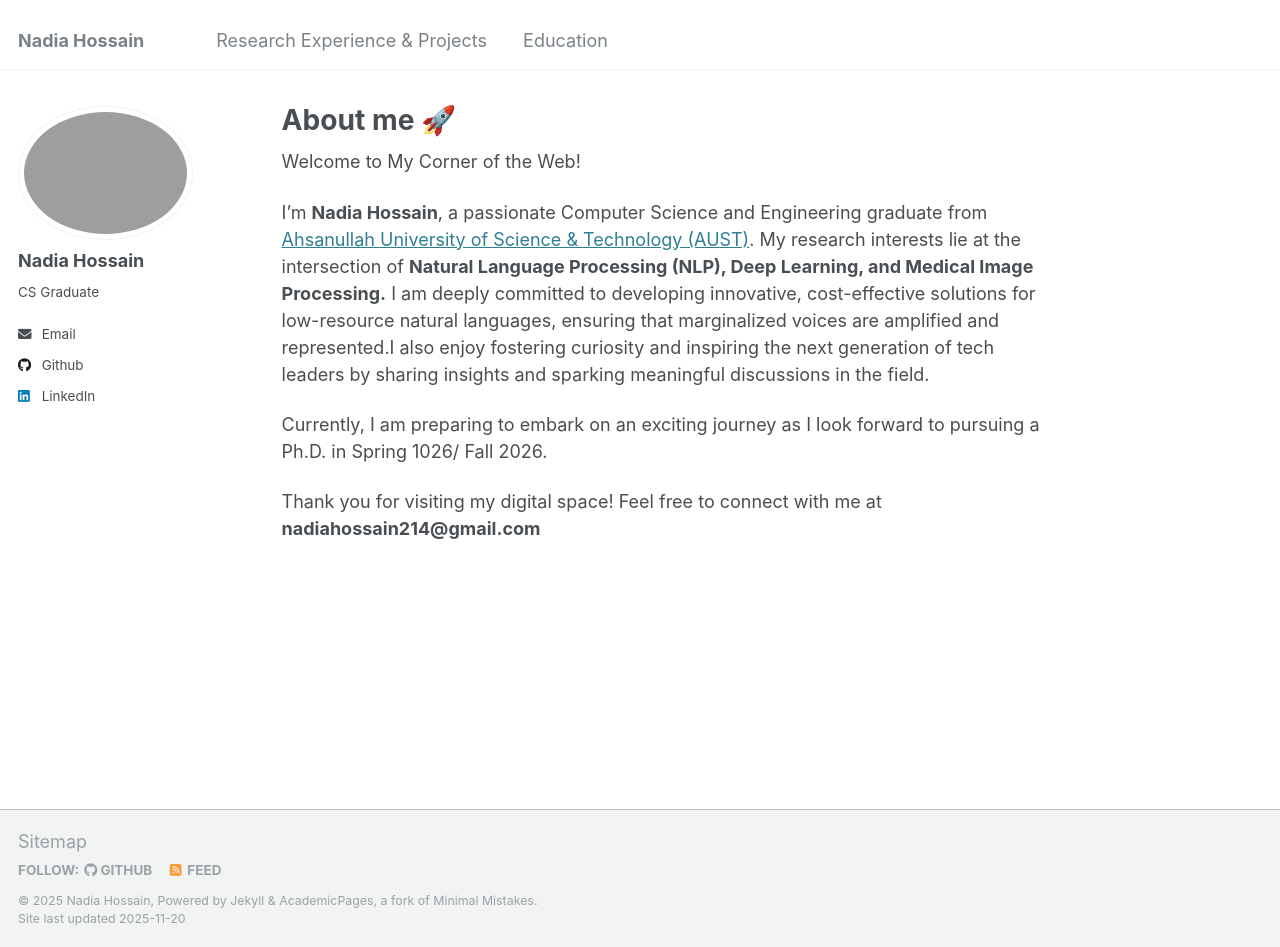
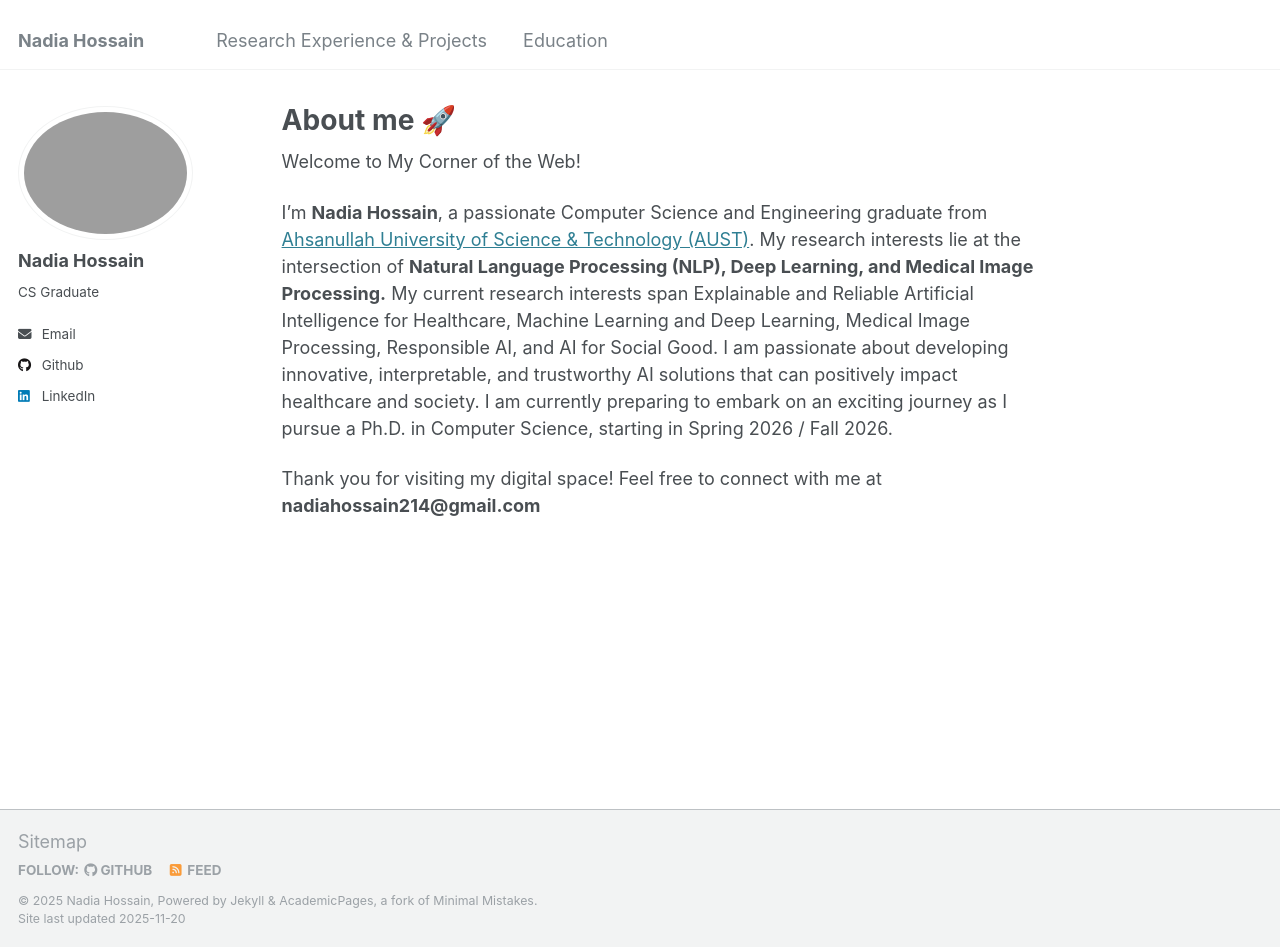
Before and after one commit to Nadia214/hnadia, a Jekyll site: the page built from _pages/about.md, in a window 1280 px wide and 947 px high. Built offline with Jekyll 4.4.1, drawn with Linux system fonts in a browser that asks for light colours.

Commit message:
Update about.md

```diff
--- a/_pages/about.md
+++ b/_pages/about.md
@@ -10,9 +10,8 @@ redirect_from:
 Welcome to My Corner of the Web!
 
 I’m **Nadia Hossain**, a passionate Computer Science and Engineering graduate from [Ahsanullah University of Science & Technology (AUST)](http://aust.edu/). My research interests lie at the intersection of **Natural Language Processing (NLP), Deep Learning, and Medical Image Processing.**
-I am deeply committed to developing innovative, cost-effective solutions for low-resource natural languages, ensuring that marginalized voices are amplified and represented.I also enjoy fostering curiosity and inspiring the next generation of tech leaders by sharing insights and sparking meaningful discussions in the field.
-
-Currently, I am preparing to embark on an exciting journey as I look forward to pursuing a Ph.D. in Spring 1026/ Fall 2026.
+My current research interests span Explainable and Reliable Artificial Intelligence for Healthcare, Machine Learning and Deep Learning, Medical Image Processing, Responsible AI, and AI for Social Good. I am passionate about developing innovative, interpretable, and trustworthy AI solutions that can positively impact healthcare and society.
+I am currently preparing to embark on an exciting journey as I pursue a Ph.D. in Computer Science, starting in Spring 2026 / Fall 2026.
 
 
 Thank you for visiting my digital space! Feel free to connect with me at **nadiahossain214@gmail.com**
```
